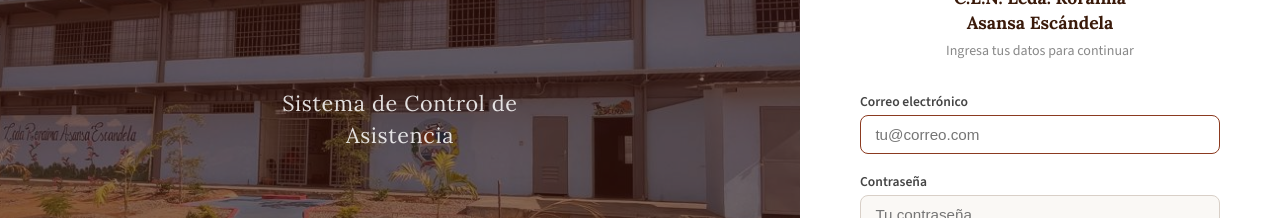
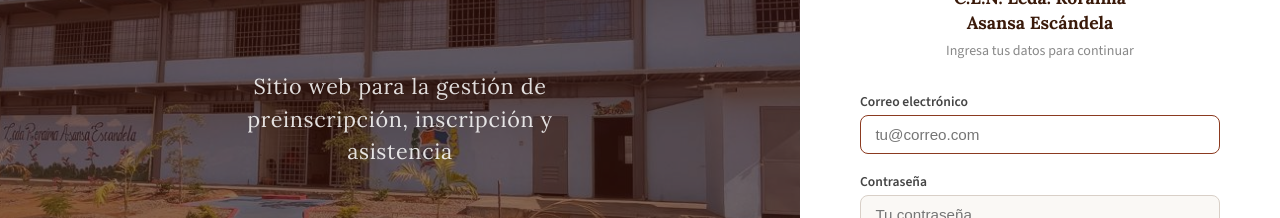
Before and after one commit to Tesis-IUSF/Tesis, a React (Vite) app in the folder frontend/: page /login in a window 1280 px wide. Shown: the part 281-499 px from the top of the page. Built offline with nearby package versions, Linux system fonts and the light colour scheme; no server answers.

Commit message:
Correciones minimas

```diff
--- a/frontend/src/components/Topbar.jsx
+++ b/frontend/src/components/Topbar.jsx
@@ -41,7 +41,7 @@ function Topbar({ onToggleMenu }) {
           />
           <div className="topbar-brand-text">
             <strong>C.E.N. Roraima</strong>
-            <span>Control de asistencia</span>
+            <span>gestión de preinscripción, inscripción y asistencia</span>
           </div>
         </Link>
       </div>
--- a/frontend/src/pages/Login.jsx
+++ b/frontend/src/pages/Login.jsx
@@ -64,7 +64,8 @@ function Login() {
         <div className="login-panel-left">
           <div className="login-panel-overlay">
             <p className="login-side-tagline">
-              Sistema de Control de Asistencia
+              Sitio web para la gestión de preinscripción, inscripción y
+              asistencia
             </p>
           </div>
         </div>
```
